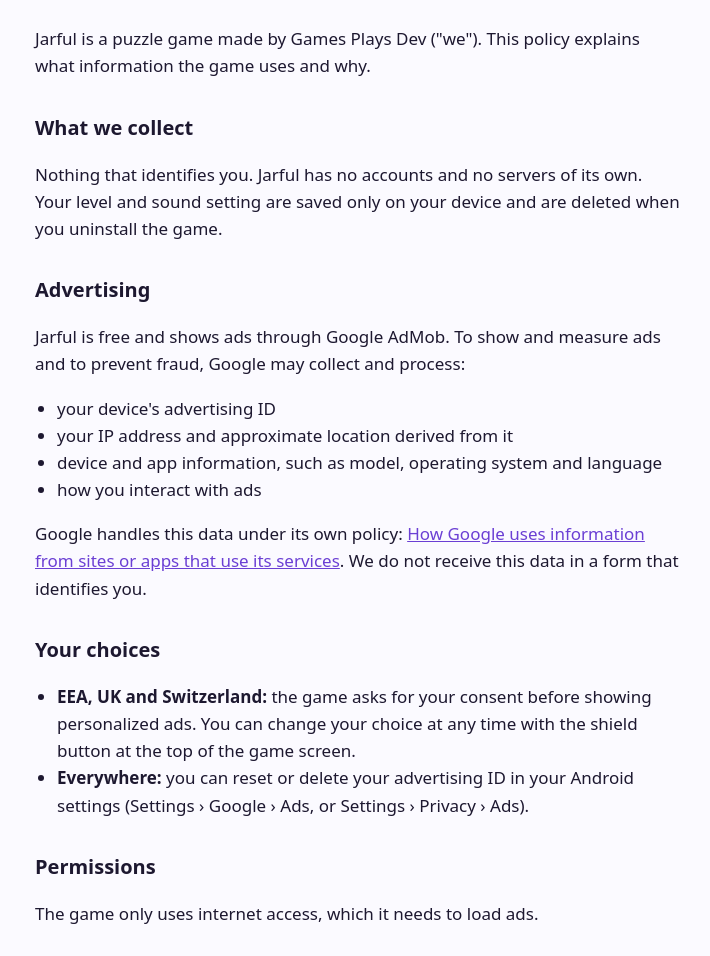
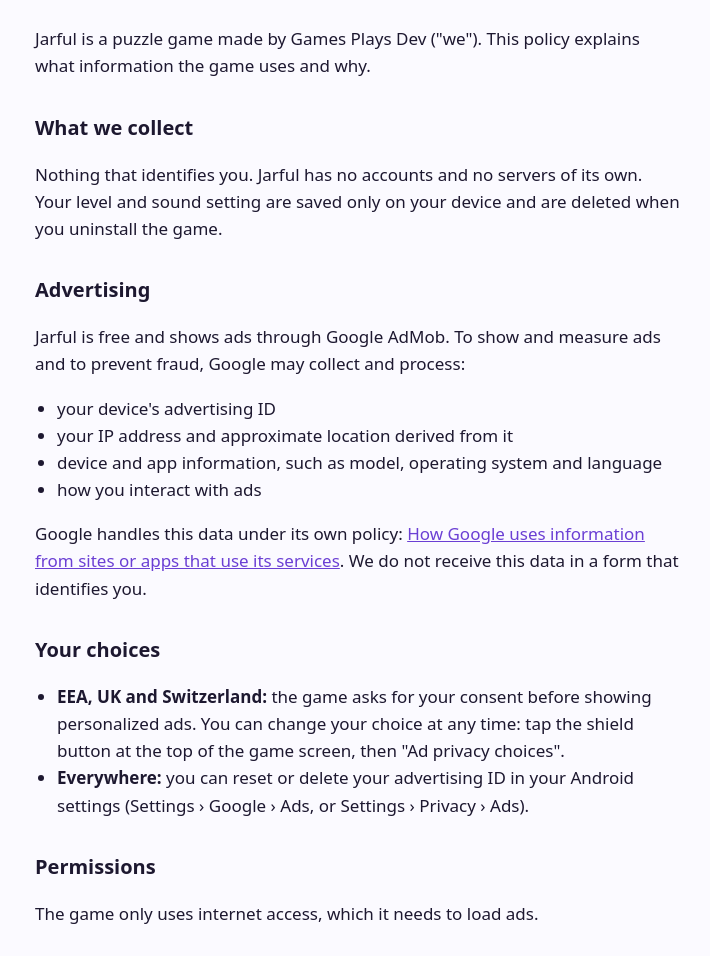
Before and after one commit to gamesplaysdev-collab/gamesplaysdev-collab.github.io, a plain HTML site: page jarful/privacy.html in a window 1280 px wide. Shown: the part 110-1066 px from the top of the page, without its empty margins (281-991 px from the left). Drawn offline with Linux system fonts and the light colour scheme.

Commit message:
Point ad choices to the in-game privacy panel
Co-Authored-By: Claude Opus 5.5 <noreply@anthropic.com>

```diff
--- a/jarful/privacy.html
+++ b/jarful/privacy.html
@@ -28,7 +28,7 @@
 
   <h2>Your choices</h2>
   <ul>
-    <li><strong>EEA, UK and Switzerland:</strong> the game asks for your consent before showing personalized ads. You can change your choice at any time with the shield button at the top of the game screen.</li>
+    <li><strong>EEA, UK and Switzerland:</strong> the game asks for your consent before showing personalized ads. You can change your choice at any time: tap the shield button at the top of the game screen, then "Ad privacy choices".</li>
     <li><strong>Everywhere:</strong> you can reset or delete your advertising ID in your Android settings (Settings › Google › Ads, or Settings › Privacy › Ads).</li>
   </ul>
 
```
